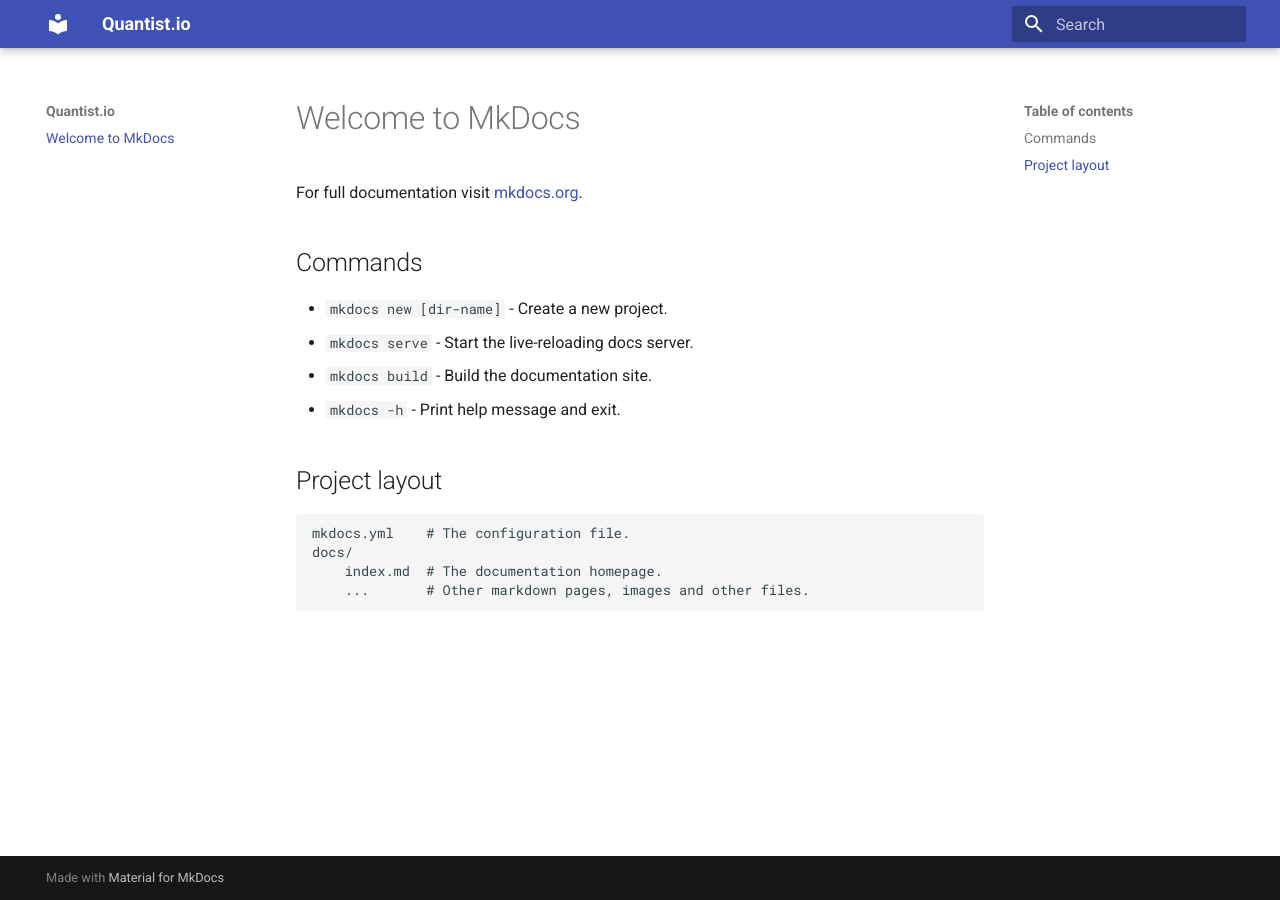
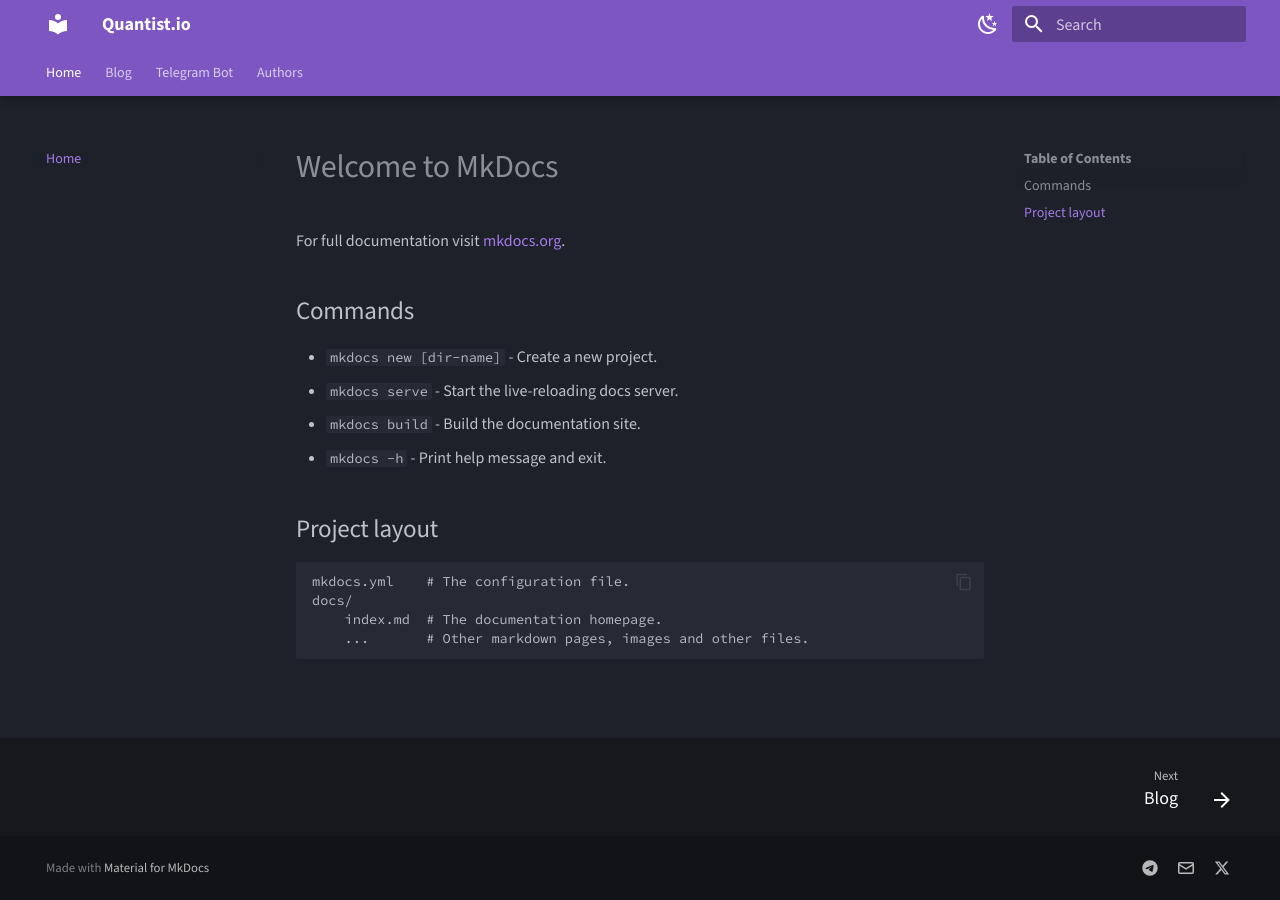
Before and after one commit to kevindaffaarr/quantist_md, an MkDocs documentation site: the page built from docs/index.md, in a window 1280 px wide. Built offline with MkDocs 1.6.1 and Material for MkDocs 9.7.7, drawn with Linux system fonts in a browser that asks for light colours.

Commit message:
mkdocs configuration

```diff
--- /dev/null
+++ b/docs/blog/.authors.yml
@@ -0,0 +1,6 @@
+authors:
+  kevindaffaarr:
+    name: Kevin Daffa Arrahman
+    description: Creator of Quantist.io
+    avatar: https://www.arweave.net/4PUA7Juzm1Yr8uxeVZrLE2hha5UGRWoMxYp94J8JTuM
+    url: https://kevin.quantist.io
--- a/mkdocs.yml
+++ b/mkdocs.yml
@@ -1,3 +1,132 @@
 site_name: Quantist.io
+site_url: https://quantist.io
+site_description:  "Jadilah pakar investasi anda sendiri dengan Quantist.io! Gunakan analisis transaksi, foreign flow analysis, bandarmologi, dan top-down analysis untuk menjadi investor dan trader yang percaya diri dalam setiap keputusan."
+site_author: Kevin Daffa Arrahman
+
 theme:
   name: material
+  custom_dir: overrides
+  features:
+    - content.code.annotate
+    - content.tooltips
+    - content.code.copy
+    - content.tabs.link
+    - navigation.instant
+    - navigation.instant.progress
+    - navigation.tracking
+    - navigation.tabs
+    - navigation.tabs.sticky
+    - navigation.expand
+    - navigation.path
+    - navigation.top
+    - navigation.footer
+    - header.autohide
+    - toc.follow
+    - search.suggest
+    - search.highlight
+    - search.share
+  font:
+    text: Source Sans 3
+    code: Source Code Pro
+  palette:
+    - scheme: slate
+      primary: deep purple
+      accent: teal
+      toggle:
+        icon: material/weather-night
+        name: Swtich to light mode
+    - scheme: default
+      primary: deep purple
+      accent: teal
+      toggle:
+        icon: material/weather-sunny
+        name: Switch to dark mode
+
+markdown_extensions:
+  # Python Markdown
+  - abbr
+  - admonition
+  - attr_list
+  - def_list
+  - footnotes
+  - md_in_html
+  - toc:
+      title: Table of Contents
+      permalink: true
+  # Python Markdown Extension
+  - pymdownx.arithmatex:
+      generic: true
+  - pymdownx.betterem:
+      smart_enable: all
+  - pymdownx.caret
+  - pymdownx.mark
+  - pymdownx.tilde
+  - pymdownx.details
+  - pymdownx.emoji:
+      emoji_index: !!python/name:material.extensions.emoji.twemoji
+      emoji_generator: !!python/name:material.extensions.emoji.to_svg
+  - pymdownx.highlight:
+      anchor_linenums: true
+      line_spans: __span
+      pygments_lang_class: true
+  - pymdownx.inlinehilite
+  - pymdownx.snippets
+  - pymdownx.keys
+  - pymdownx.smartsymbols
+  - pymdownx.superfences
+  - pymdownx.tabbed:
+      alternate_style: true
+  - pymdownx.tasklist:
+      custom_checkbox: true
+
+plugins:
+  - search
+  - social
+  - tags
+  - glightbox:
+      touchNavigation: true
+      loop: false
+      effect: zoom
+      slide_effect: slide
+      width: auto
+      height: auto
+      zoomable: true
+      draggable: true
+      auto_caption: false
+      caption_position: bottom
+      background: black
+      shadow: true
+  - blog:
+      blog_dir: blog
+      draft_on_serve: true
+      blog_toc: true
+      archive_toc: true
+      categories_toc: true
+      post_url_format: "{categories}/{slug}"
+      post_url_max_categories: 1
+      post_excerpt: required
+      pagination_format: "$link_first $link_previous ~2~ $link_next $link_last"
+      categories_allowed:
+        - "Dasar Analisis Saham"
+        - "Dasar Foreign Flow Analysis"
+        - "Tutorial"
+
+
+nav:
+  - Home: index.md
+  - Blog:
+      - blog/index.md
+  - Telegram Bot: https://t.me/quantistiobot
+  - Authors: https://kevin.quantist.io
+
+extra:
+  social:
+    - icon: fontawesome/brands/telegram
+      link: https://t.me/quantistiobot
+      name: Quantist.io Telegram Bot
+    - icon: octicons/mail-16
+      link: mailto:kevin@quantist.io
+      name: Quantist.io creator email
+    - icon: fontawesome/brands/x-twitter
+      link: https://x.com/quantist_io
+      name: Quantist.io Twitter
--- /dev/null
+++ b/overrides/partials/comments.html
@@ -0,0 +1,55 @@
+{% if page.meta.comments %}
+    <h2 id="__comments">{{ lang.t("meta.comments") }}</h2>
+    <script src="https://giscus.app/client.js"
+        data-repo="kevindaffaarr/quantist_md"
+        data-repo-id="R_kgDOLKRPNg"
+        data-category="Announcements"
+        data-category-id="DIC_kwDOLKRPNs4CcvoZ"
+        data-mapping="pathname"
+        data-strict="1"
+        data-reactions-enabled="1"
+        data-emit-metadata="0"
+        data-input-position="top"
+        data-theme="preferred_color_scheme"
+        data-lang="en"
+        data-loading="lazy"
+        crossorigin="anonymous"
+        async>
+    </script>
+
+    <!-- Synchronize Giscus theme with palette -->
+    <script>
+        var giscus = document.querySelector("script[src*=giscus]")
+
+        // Set palette on initial load
+        var palette = __md_get("__palette")
+        if (palette && typeof palette.color === "object") {
+            var theme = palette.color.scheme === "slate"
+                ? "transparent_dark"
+                : "light"
+
+            // Instruct Giscus to set theme
+            giscus.setAttribute("data-theme", theme)
+        }
+
+        // Register event handlers after documented loaded
+        document.addEventListener("DOMContentLoaded", function () {
+            var ref = document.querySelector("[data-md-component=palette]")
+            ref.addEventListener("change", function () {
+                var palette = __md_get("__palette")
+                if (palette && typeof palette.color === "object") {
+                    var theme = palette.color.scheme === "slate"
+                        ? "transparent_dark"
+                        : "light"
+
+                    // Instruct Giscus to change theme
+                    var frame = document.querySelector(".giscus-frame")
+                    frame.contentWindow.postMessage(
+                        { giscus: { setConfig: { theme } } },
+                        "https://giscus.app"
+                    )
+                }
+            })
+        })
+    </script>
+{% endif %}
```
Also changed, not shown: README.md (added, +7 -0 lines), docs/blog/index.md (added, +1 -0 lines), requirements.txt (+19 -0 lines), 1 other file.
